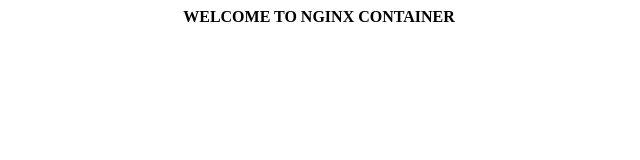
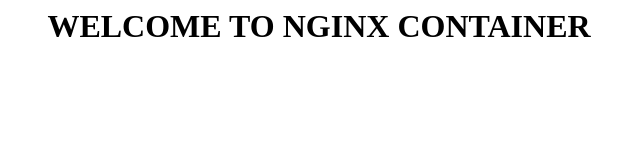
Before and after one commit to LuisaMunoz00/Technical-Test, a plain HTML site: page project/nginx/index.html in a window 1280 px wide. Shown: the whole page, without its empty margins (321-961 px from the left). Drawn offline with Linux system fonts and the light colour scheme.

Commit message:
Se modifica el index.html de nginx

```diff
--- a/project/nginx/index.html
+++ b/project/nginx/index.html
@@ -3,6 +3,6 @@
     <title>Docker Nginx</title>
 </head>
 <body>
-     <p align="center"><b>WELCOME TO NGINX CONTAINER </b></p>
+     <h1 align="center"><b>WELCOME TO NGINX CONTAINER </b></h1>
 </body>
 </html>
```
